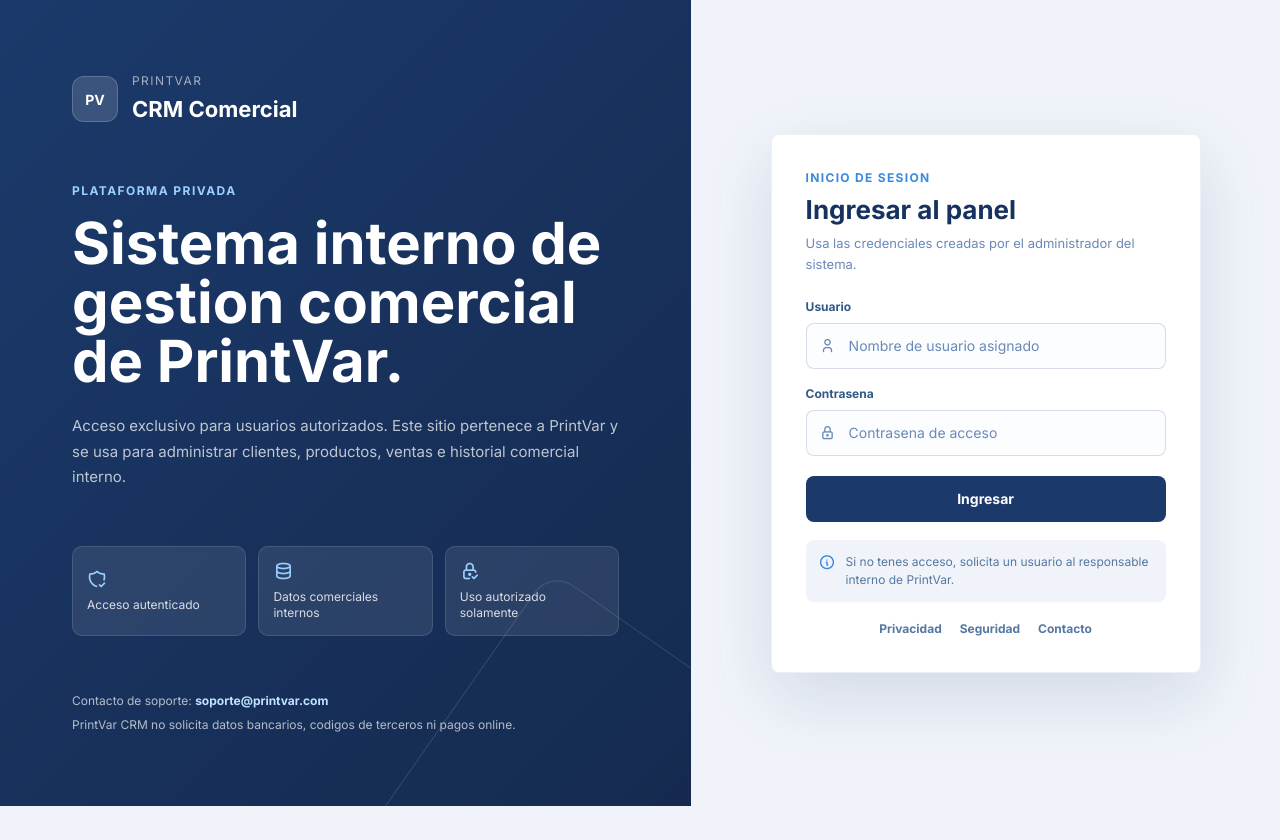
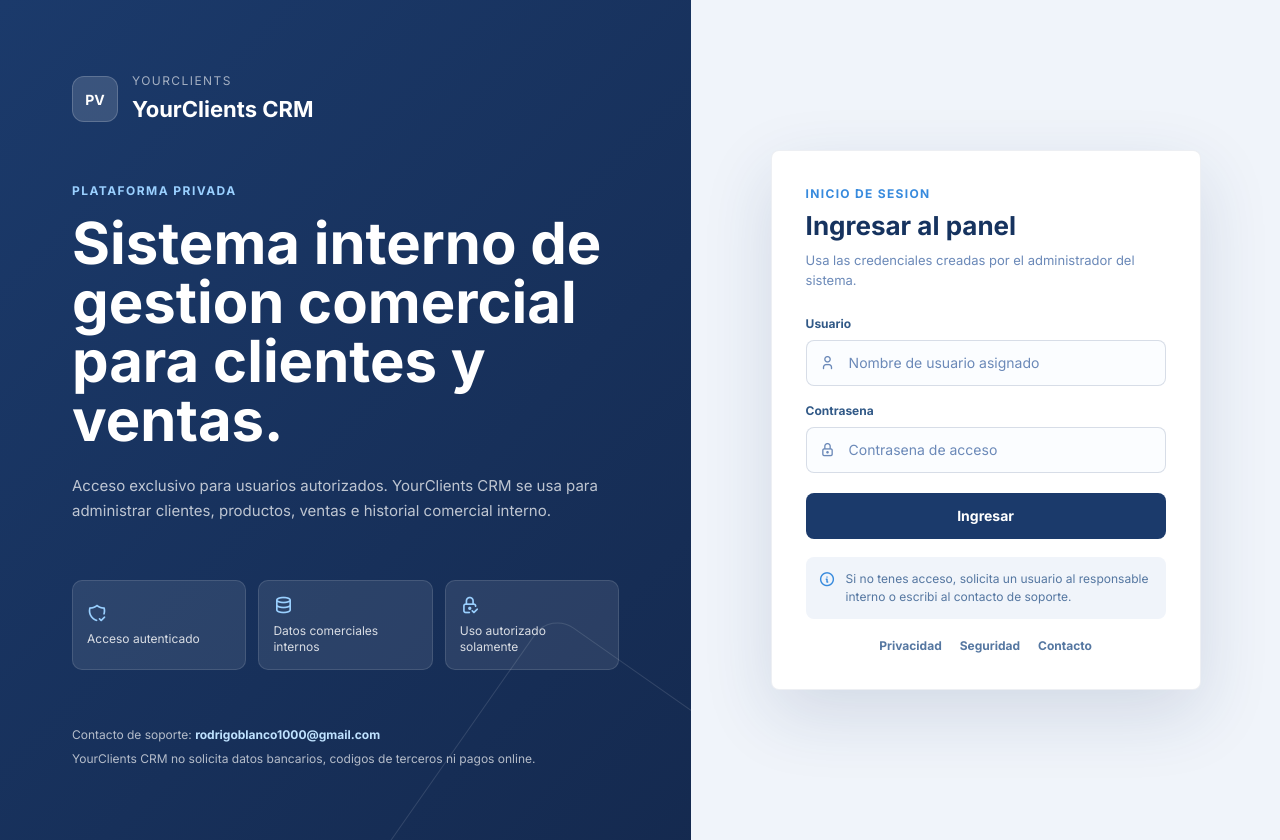
Before and after one commit to RodriBlan/crm, a React (Vite) app in the folder crm-frontend/: page / in a window 1280 px wide. Before the commit the page ends 806 px from the top, so only its background shows below. Built offline with nearby package versions, Linux system fonts and the light colour scheme; no server answers.

Commit message:
Actualizar identidad publica a YourClients CRM

```diff
--- a/crm-frontend/index.html
+++ b/crm-frontend/index.html
@@ -6,14 +6,14 @@
     <meta charset="UTF-8" />
     <link rel="icon" type="image/svg+xml" href="/favicon.svg" />
     <meta name="viewport" content="width=device-width, initial-scale=1.0" />
-    <meta name="description" content="PrintVar CRM es un sistema privado de gestion comercial para usuarios autorizados de PrintVar." />
-    <meta name="application-name" content="PrintVar CRM" />
+    <meta name="description" content="YourClients CRM es un sistema privado de gestion comercial para usuarios autorizados." />
+    <meta name="application-name" content="YourClients CRM" />
     <meta name="theme-color" content="#1B3A6B" />
     <meta name="robots" content="noindex, nofollow" />
-    <meta property="og:title" content="PrintVar CRM" />
-    <meta property="og:description" content="Sistema interno de gestion comercial para usuarios autorizados de PrintVar." />
+    <meta property="og:title" content="YourClients CRM" />
+    <meta property="og:description" content="Sistema interno de gestion comercial para usuarios autorizados." />
     <meta property="og:type" content="website" />
-    <title>PrintVar CRM</title>
+    <title>YourClients CRM</title>
   </head>
   <body>
     <div id="root"></div>
--- a/crm-frontend/src/pages/Login.jsx
+++ b/crm-frontend/src/pages/Login.jsx
@@ -20,7 +20,7 @@
   },
 ];
 
-const supportEmail = "soporte@printvar.com";
+const supportEmail = "rodrigoblanco1000@gmail.com";
 
 export default function Login() {
   const { login } = useAuth();
@@ -53,17 +53,17 @@
         <div className="login-brand">
           <div className="login-brand-mark">PV</div>
           <div>
-            <p className="login-brand-label">PrintVar</p>
-            <h1>CRM Comercial</h1>
+            <p className="login-brand-label">YourClients</p>
+            <h1>YourClients CRM</h1>
           </div>
         </div>
 
         <div className="login-copy">
           <p className="login-eyebrow">Plataforma privada</p>
-          <h2>Sistema interno de gestion comercial de PrintVar.</h2>
+          <h2>Sistema interno de gestion comercial para clientes y ventas.</h2>
           <p>
-            Acceso exclusivo para usuarios autorizados. Este sitio pertenece a PrintVar y se usa para
-            administrar clientes, productos, ventas e historial comercial interno.
+            Acceso exclusivo para usuarios autorizados. YourClients CRM se usa para administrar
+            clientes, productos, ventas e historial comercial interno.
           </p>
         </div>
 
@@ -84,7 +84,7 @@
 
         <div className="login-public-info" aria-label="Informacion publica del sitio">
           <span>Contacto de soporte: <a href={`mailto:${supportEmail}`}>{supportEmail}</a></span>
-          <span>PrintVar CRM no solicita datos bancarios, codigos de terceros ni pagos online.</span>
+          <span>YourClients CRM no solicita datos bancarios, codigos de terceros ni pagos online.</span>
         </div>
       </section>
 
@@ -129,7 +129,7 @@
 
           <div className="login-note">
             <i className="ti ti-info-circle" aria-hidden="true" />
-            <p>Si no tenes acceso, solicita un usuario al responsable interno de PrintVar.</p>
+            <p>Si no tenes acceso, solicita un usuario al responsable interno o escribi al contacto de soporte.</p>
           </div>
 
           <nav className="login-public-links" aria-label="Informacion legal y de seguridad">
```
Also changed, not shown: crm-frontend/public/privacy.html (+5 -5 lines), crm-frontend/public/security.html (+5 -5 lines), crm-frontend/public/.well-known/security.txt.
